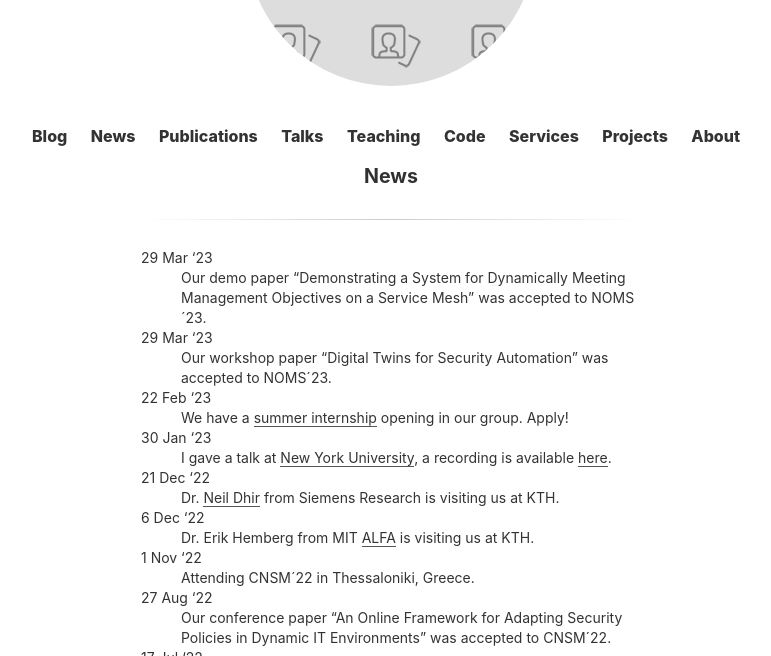
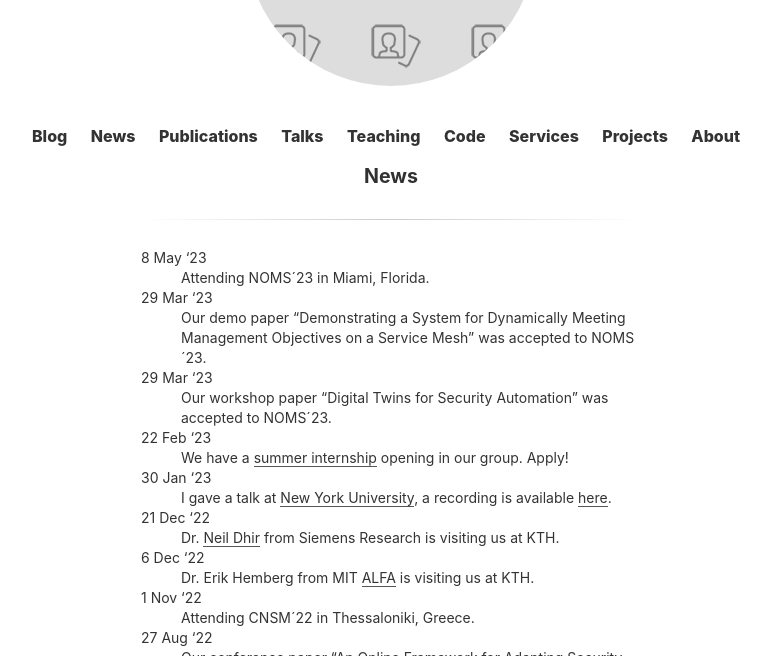
Before and after one commit to Limmen/Limmen.github.io, a Jekyll site: the page built from news.md, in a window 1280 px wide and 900 px high, cut to the strip 244-900 px from the top of the window. Shown: the whole strip, without its empty margins (249-1020 px from the left). Built offline with Jekyll 4.4.1, drawn with Linux system fonts in a browser that asks for light colours.

Commit message:
add news

```diff
--- a/news.md
+++ b/news.md
@@ -2,6 +2,9 @@
 layout: page
 title: News
 ---
+
+8 May '23
+:   Attending NOMS´23 in Miami, Florida.
 
 29 Mar '23
 :   Our demo paper "Demonstrating a System for Dynamically Meeting Management Objectives on a Service Mesh" was accepted to NOMS´23.
```
Also changed, not shown: talks.md (+1 -1 lines).
